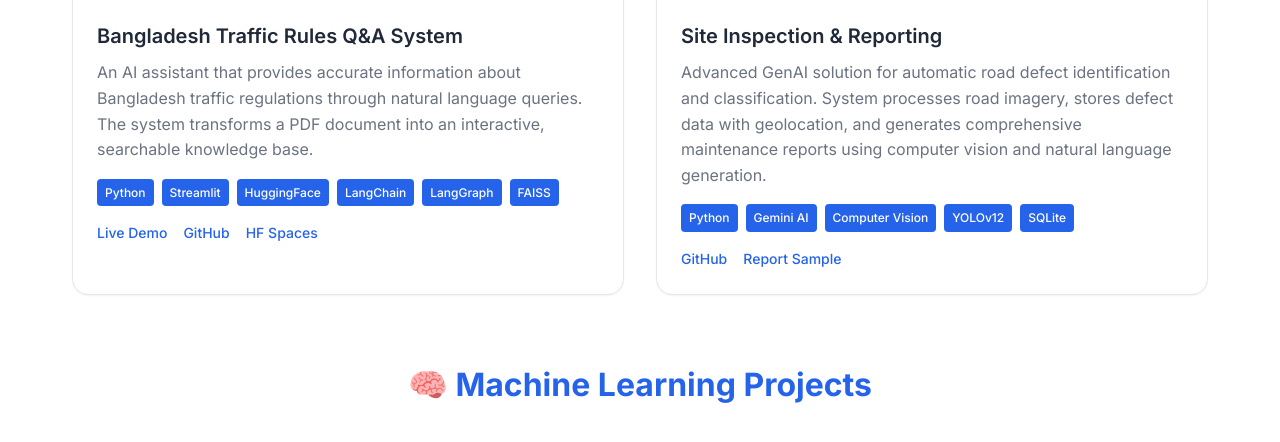
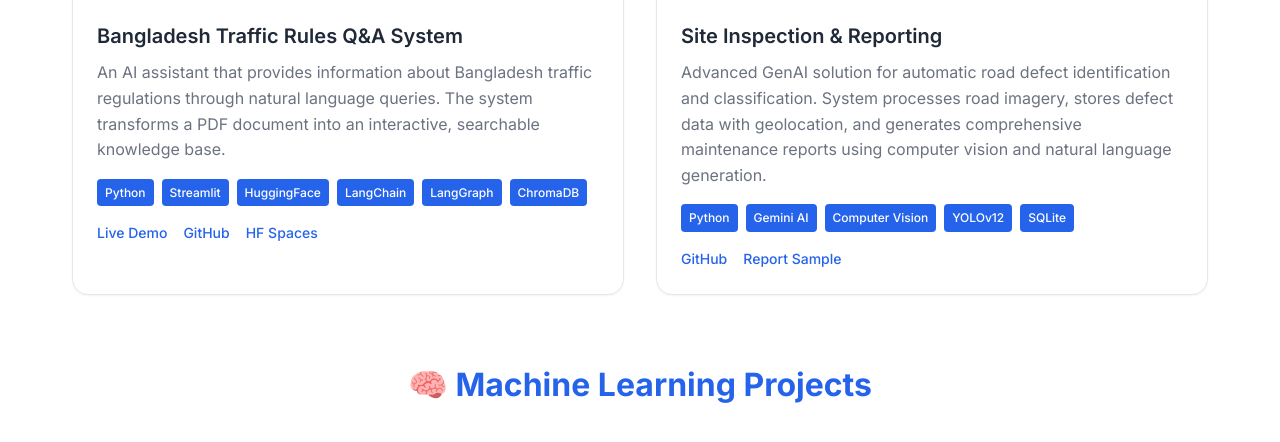
Before and after one commit to ikReza/ikReza.github.io, a Jekyll site: the page built from projects.md, in a window 1280 px wide and 900 px high, scrolled down 484 px, cut to the strip 198-653 px from the top of the window. Shown: the top 442 px of the strip. Built offline with Jekyll 4.4.1, drawn with Linux system fonts in a browser that asks for light colours.

Commit message:
FAISS -> ChromaDB

```diff
--- a/projects.md
+++ b/projects.md
@@ -27,7 +27,7 @@ title: "Projects"
           <div class="project-content">
             <h3 class="project-title">Bangladesh Traffic Rules Q&A System</h3>
             <p class="project-description">
-              An AI assistant that provides accurate information about Bangladesh traffic regulations through natural language queries. The system transforms a PDF document into an interactive, searchable knowledge base.
+              An AI assistant that provides information about Bangladesh traffic regulations through natural language queries. The system transforms a PDF document into an interactive, searchable knowledge base.
             </p>
             <div class="project-tech">
               <span class="tech-tag">Python</span>
@@ -35,7 +35,7 @@ title: "Projects"
               <span class="tech-tag">HuggingFace</span>
               <span class="tech-tag">LangChain</span>
               <span class="tech-tag">LangGraph</span>
-              <span class="tech-tag">FAISS</span>
+              <span class="tech-tag">ChromaDB</span>
             </div>
             <div class="project-links">
               <a href="https://huggingface.co/spaces/ikReza/bangladesh-traffic-rules" target="_blank" rel="noopener">Live Demo</a>
```
